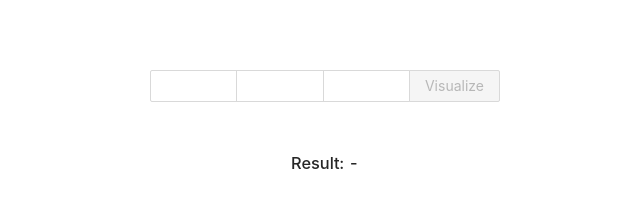
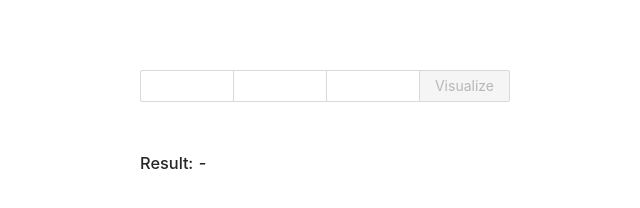
Before and after one commit to emrerdem1/triangle_checker, a React (Create React App) app: page / in a window 1280 px wide. Shown: the part 130-338 px from the top of the page, without its empty margins (315-955 px from the left). Built offline with nearby package versions, Linux system fonts and the light colour scheme.

Commit message:
Integrate checking validation of inputs

```diff
--- a/src/components/common/styled.ts
+++ b/src/components/common/styled.ts
@@ -10,7 +10,7 @@ interface ICenteredContainerProps {
 export const CenteredContainerDiv = styled.div<ICenteredContainerProps>`
   display: flex;
   justify-content: center;
-  max-width: 350px;
+  max-width: 370px;
   margin: 0 auto
     ${(props) => (props.verticalGutter == GutterSizes.MD ? '3.5em' : '5em')};
 `;
--- a/src/components/triangle-control/index.helper.ts
+++ b/src/components/triangle-control/index.helper.ts
@@ -1,4 +1,7 @@
 import { TControlState } from './index.types';
 
+/**
+ * Each input must have contain valid entries, the length of sides.
+ */
 export const hasValidInputs = (sideLenghts: TControlState) =>
   !Object.values(sideLenghts).every((len) => len);
--- a/src/components/triangle-control/index.tsx
+++ b/src/components/triangle-control/index.tsx
@@ -13,11 +13,11 @@ import {
 import { hasValidInputs } from './index.helper';
 
 interface ITriangleControlViewProps {
-  validateTriangleSides: (sides: TControlState) => void;
+  updateTriangleStatus: (sides: TControlState) => void;
 }
 
 const TriangleControlView: React.FC<ITriangleControlViewProps> = ({
-  validateTriangleSides,
+  updateTriangleStatus,
 }) => {
   const [sideLenghts, setSideLenghts] = useState<TControlState>(
     INITIAL_CONTROL_STATE
@@ -29,6 +29,11 @@ const TriangleControlView: React.FC<ITriangleControlViewProps> = ({
     },
     [setSideLenghts]
   );
+
+  // TODO: Prevent submitting with the same values over and over again.
+  const submitTriangleInputs = () => {
+    updateTriangleStatus(sideLenghts);
+  };
 
   return (
     <CenteredContainerDiv verticalGutter={GutterSizes.MD}>
@@ -43,7 +48,7 @@ const TriangleControlView: React.FC<ITriangleControlViewProps> = ({
         <Button
           type="primary"
           disabled={hasValidInputs(sideLenghts)}
-          onClick={() => validateTriangleSides(sideLenghts)}
+          onClick={submitTriangleInputs}
         >
           Visualize
         </Button>
--- a/src/components/triangle-control/index.types.ts
+++ b/src/components/triangle-control/index.types.ts
@@ -1,15 +1,15 @@
 export enum TriangleSides {
-  A = 'sideA',
-  B = 'sideB',
-  C = 'sideC',
+  A = 'A',
+  B = 'B',
+  C = 'C',
 }
 
-export type TControlState = Record<TriangleSides, null | string>;
+export type TControlState = Record<TriangleSides, string>;
 
 export const INITIAL_CONTROL_STATE: TControlState = {
-  [TriangleSides.A]: null,
-  [TriangleSides.B]: null,
-  [TriangleSides.C]: null,
+  [TriangleSides.A]: '',
+  [TriangleSides.B]: '',
+  [TriangleSides.C]: '',
 };
 
 export interface ITriangleUpdateProps {
--- /dev/null
+++ b/src/components/triangle-output/ErrorMessagesView.styled.ts
@@ -0,0 +1,6 @@
+import styled from '@emotion/styled';
+
+export const BulletPointsDiv = styled.div`
+  color: red;
+  padding-left: 0.5em;
+`;
--- /dev/null
+++ b/src/components/triangle-output/ErrorMessagesView.tsx
@@ -0,0 +1,18 @@
+import React from 'react';
+import { BulletPointsDiv } from './ErrorMessagesView.styled';
+
+interface IErrorMessagesProps {
+  messages: string[];
+}
+
+const ErrorMessagesView: React.FC<IErrorMessagesProps> = ({ messages }) => {
+  return (
+    <BulletPointsDiv>
+      {messages.map((message, idx) => (
+        <p key={message + idx}>* {message}</p>
+      ))}
+    </BulletPointsDiv>
+  );
+};
+
+export default ErrorMessagesView;
--- /dev/null
+++ b/src/components/triangle-output/index.styled.tsx
@@ -0,0 +1,6 @@
+import styled from '@emotion/styled';
+import { CenteredContainerDiv } from 'components/common/styled';
+
+export const TriangleOutputDiv = styled(CenteredContainerDiv)`
+  flex-direction: column;
+`;
--- a/src/components/triangle-output/index.tsx
+++ b/src/components/triangle-output/index.tsx
@@ -1,11 +1,22 @@
-import { CenteredContainerDiv } from 'components/common/styled';
+import { ITriangleState } from 'containers/triangle/index.types';
 import React from 'react';
+import ErrorMessagesView from './ErrorMessagesView';
+import { TriangleOutputDiv } from './index.styled';
 
-const TriangleOutputView: React.FC = () => {
+interface ITriangleOutputProps {
+  triangleData: ITriangleState;
+}
+
+const TriangleOutputView: React.FC<ITriangleOutputProps> = ({
+  triangleData,
+}) => {
   return (
-    <CenteredContainerDiv>
-      <h3>Result: {'-'}</h3>
-    </CenteredContainerDiv>
+    <TriangleOutputDiv>
+      <h3>Result: {triangleData.type || '-'}</h3>
+      {triangleData.errorMessages?.length && (
+        <ErrorMessagesView messages={triangleData.errorMessages} />
+      )}
+    </TriangleOutputDiv>
   );
 };
 
--- /dev/null
+++ b/src/containers/triangle/index.helper.ts
@@ -0,0 +1,49 @@
+import { TControlState } from 'components/triangle-control/index.types';
+import { ITriangleState } from './index.types';
+
+interface IErrorMessageProps {
+  addend: string;
+  aggregative: string;
+  sum: string;
+}
+
+const generateErrorMessage = ({
+  addend,
+  aggregative,
+  sum,
+}: IErrorMessageProps) =>
+  `The sum of length of ${addend} and ${aggregative} must be greated than ${sum}`;
+
+export const checkTriangleSides = (sides: TControlState): ITriangleState => {
+  const result: ITriangleState = { type: null, errorMessages: [] };
+
+  if (sides.A > sides.B + sides.C) {
+    result.type = 'invalid';
+    const errorMessage = generateErrorMessage({
+      addend: 'B',
+      aggregative: 'C',
+      sum: 'A',
+    });
+    result.errorMessages?.push(errorMessage);
+  }
+  if (sides.B > sides.A + sides.C) {
+    result.type = 'invalid';
+    const errorMessage = generateErrorMessage({
+      addend: 'A',
+      aggregative: 'C',
+      sum: 'B',
+    });
+    result.errorMessages?.push(errorMessage);
+  }
+  if (sides.C > sides.A + sides.B) {
+    result.type = 'invalid';
+    const errorMessage = generateErrorMessage({
+      addend: 'A',
+      aggregative: 'B',
+      sum: 'C',
+    });
+    result.errorMessages?.push(errorMessage);
+  }
+
+  return result;
+};
--- a/src/containers/triangle/index.tsx
+++ b/src/containers/triangle/index.tsx
@@ -2,27 +2,27 @@ import React, { useState } from 'react';
 import TriangleControlView from 'components/triangle-control';
 import TriangleOutputView from 'components/triangle-output';
 import { TControlState } from 'components/triangle-control/index.types';
-
-type TriangleTypes = 'equilateral' | 'isosceles' | 'scalene' | 'invalid';
-type TriangleStatus = 'valid'
-
-interface ITriangleDataState extends TControlState {
-  type: TriangleTypes;
-  status: boolean | null;
-  errorMessages: string[] | null;
-}
+import { INITIAL_TRIANGLE_DATA, TriangleDataSpec } from './index.types';
+import { checkTriangleSides } from './index.helper';
 
 const TriangleScreen: React.FC = () => {
-  const [triangleData, setTriangleData] = useState<ITriangleDataState>();
+  const [triangleData, setTriangleData] = useState<TriangleDataSpec>(
+    INITIAL_TRIANGLE_DATA
+  );
 
-  const validateTriangleSides = (sides: TControlState) => {
+  const updateTriangleStatus = (sides: TControlState) => {
     console.log(sides);
+    const result = checkTriangleSides(sides);
+    setTriangleData((prevState) => ({
+      ...prevState,
+      ...result,
+    }));
   };
 
   return (
     <div>
-      <TriangleControlView validateTriangleSides={validateTriangleSides} />
-      <TriangleOutputView />
+      <TriangleControlView updateTriangleStatus={updateTriangleStatus} />
+      <TriangleOutputView triangleData={triangleData} />
     </div>
   );
 };
--- /dev/null
+++ b/src/containers/triangle/index.types.ts
@@ -0,0 +1,19 @@
+import {
+  INITIAL_CONTROL_STATE,
+  TControlState,
+} from 'components/triangle-control/index.types';
+
+export type TriangleTypes = 'equilateral' | 'isosceles' | 'scalene' | 'invalid';
+
+export interface ITriangleState {
+  type: TriangleTypes | null;
+  errorMessages: string[] | null;
+}
+
+export type TriangleDataSpec = ITriangleState & TControlState;
+
+export const INITIAL_TRIANGLE_DATA = {
+  ...INITIAL_CONTROL_STATE,
+  type: null,
+  errorMessages: null,
+};
```
